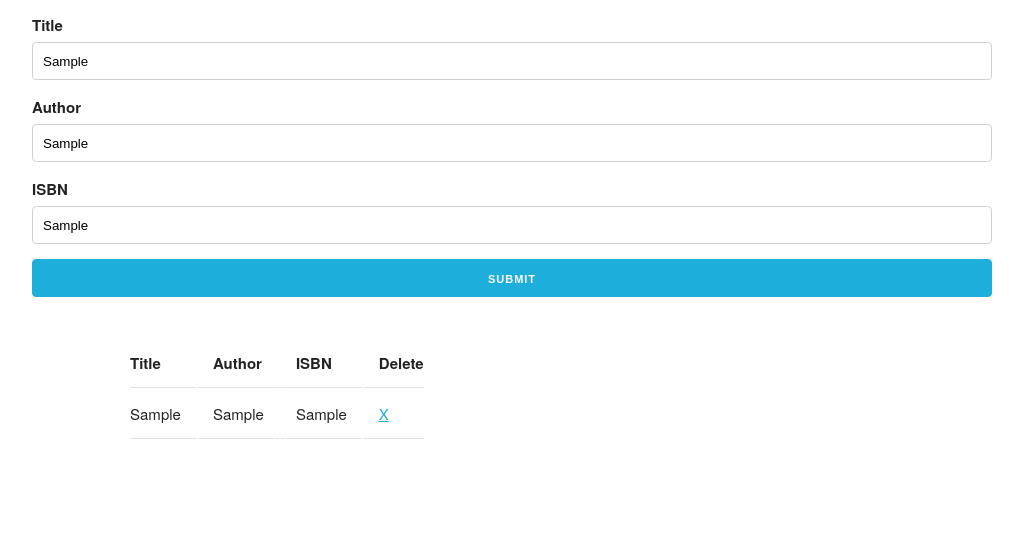
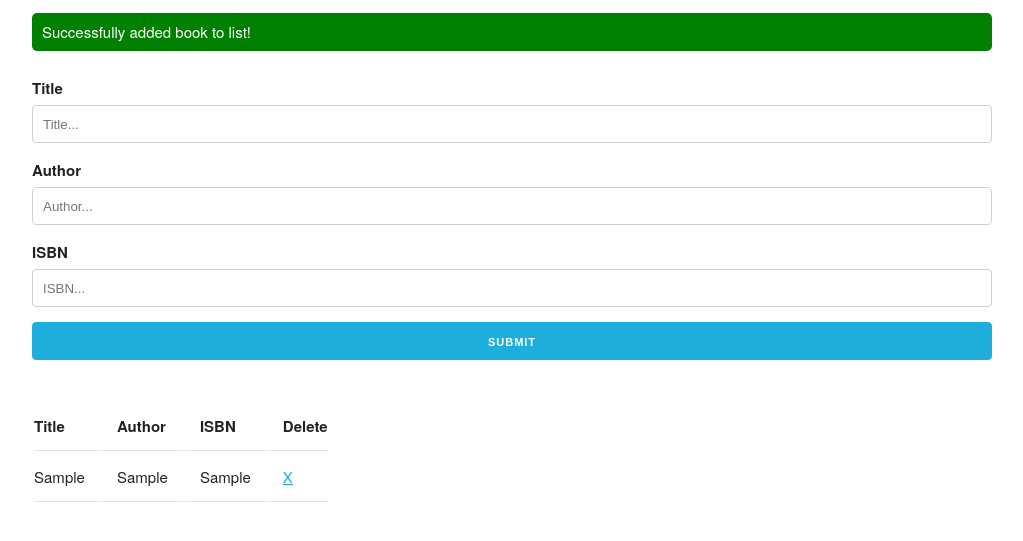
Before and after one commit to JashawnRogers/booklist, a plain HTML site: page index.html in a window 1280 px wide. Both pictures are taken after typing "Sample", "Sample", "Sample" into the empty fields and a click on the input "submit". Shown: the part 75-616 px from the top of the page, without its empty margins (128-1151 px from the left). Drawn offline with nearby package versions, Linux system fonts and the light colour scheme.

Commit message:
Added form validation + custom alert messages

```diff
--- a/app.js
+++ b/app.js
@@ -23,6 +23,23 @@ class UI {
     entry.getAttribute("id") === "deleteBtn" &&
       entry.parentElement.parentElement.remove();
   }
+
+  clearFields() {
+    document.getElementById("form").reset();
+  }
+
+  showAlert(message, className) {
+    const element = `
+      <div class='${className} alert-container' id='alert'><p>${message}</p></div>
+    `;
+
+    document.getElementById("heading").insertAdjacentHTML("afterend", element);
+
+    setTimeout(() => {
+      const node = document.getElementById("alert");
+      node.remove();
+    }, 5000);
+  }
 }
 
 document.getElementById("submit").addEventListener("click", (e) => {
@@ -30,11 +47,19 @@ document.getElementById("submit").addEventListener("click", (e) => {
   const title = document.getElementById("title").value;
   const author = document.getElementById("author").value;
   const isbn = document.getElementById("isbn").value;
+  const ui = new UI();
 
-  const book = new Book(title, author, isbn);
-  const ui = new UI();
-  console.log(book);
-  ui.addBookToList(book);
+  if (title === "" || author === "" || isbn === "") {
+    ui.showAlert("All fields are required to save book!", "error");
+  } else {
+    const book = new Book(title, author, isbn);
+    console.log(book);
+    ui.addBookToList(book);
+
+    ui.clearFields();
+
+    ui.showAlert("Successfully added book to list!", "success");
+  }
 });
 
 document.getElementById("tableBody").addEventListener("click", (e) => {
--- a/index.html
+++ b/index.html
@@ -7,11 +7,31 @@
   <link rel="stylesheet" href="https://cdnjs.cloudflare.com/ajax/libs/skeleton/2.0.4/skeleton.min.css" integrity="sha512-EZLkOqwILORob+p0BXZc+Vm3RgJBOe1Iq/0fiI7r/wJgzOFZMlsqTa29UEl6v6U6gsV4uIpsNZoV32YZqrCRCQ==" crossorigin="anonymous" referrerpolicy="no-referrer" />
   <title>Book List</title>
   <script src="app.js" defer></script>
+
+  <style>
+    .alert-container {
+      border-radius: 5px;
+      color: #fff;
+      padding-left: 10px;
+    }
+
+    p {
+      padding-top: 7px;
+      padding-bottom: 7px;
+    }
+    .success {
+      background-color: green;
+    }
+    .error {
+      background-color: red;
+    }
+  </style>
+
 </head>
 <body>
 <div class="container">
-  <h1>Book List</h1>
-  <form action="">
+  <h1 id="heading">Book List</h1>
+  <form id="form">
     <div class="row">
       <div class="twelve columns">
         <label for="title">Title</label>
@@ -37,7 +57,7 @@
     </div>
   </form>
 
-  <div class="container">
+  <div class="containe">
     <table class="u-width-full">
       <thead>
         <tr>
```
